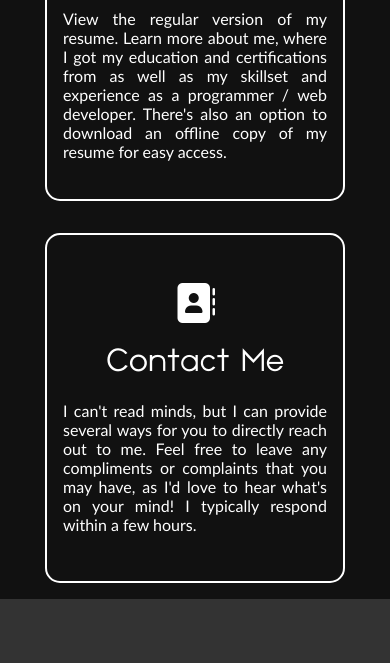
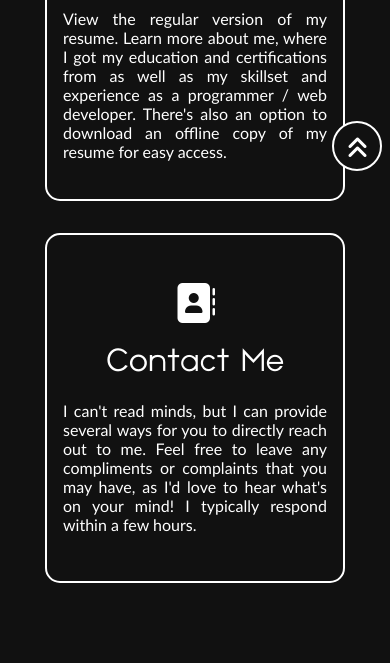
Before and after one commit to shai-04/shaiyur, a plain HTML site: page index.html in a window 390 px wide. Shown: the part 656-1319 px from the top of the page. Before the commit the page ends 1255 px from the top, so only its background shows below. Drawn offline with Linux system fonts and the light colour scheme.

Commit message:
Added scroll to top button for smaller screens with smooth animation

```diff
--- a/assets/css/base.css
+++ b/assets/css/base.css
@@ -19,9 +19,14 @@
     box-sizing: border-box;
 }
 
+html {
+    scroll-behavior: smooth;
+}
+
 body {
     background-color: #333;
     color: #fff;
+    position: relative;
 }
 
 header {
@@ -99,7 +104,40 @@ header > a {
     box-shadow: 0px 0px 30px 10px #888888;
 }
 
+.scrollUpButton {
+    display: none;
+    position: fixed;
+    right: 2%;
+    bottom: 2%;
+    font-size: 1.5rem;
+    text-decoration: none;
+    background-color: #111;
+    color: #fff;
+    height: 50px;
+    width: 50px;
+    border: 2px solid #fff;
+    border-radius: 50%;
+    padding: .8rem;
+
+    transition-property: color, background-color, transform;
+    transition-duration: .2s;
+    transition-timing-function: ease;
+}
+
+.scrollUpButton:hover {
+    color: #000;
+    background-color: #fff;
+}
+
 @media only screen and (max-width: 420px) {
+    body {
+        padding-bottom: 4rem;
+    }
+
+    .scrollUpButton {
+        display: block;
+    }
+
     .option:hover {
         transform: translateY(0px);
     }
--- a/index.html
+++ b/index.html
@@ -16,7 +16,7 @@
     </head>
 
     <body>
-        <header>
+        <header id = "top">
             <i class="fa-solid fa-code"></i>
             <a href = "index.html">Shaiyur Dooken</a>
         </header>
@@ -40,5 +40,7 @@
                 <p>I can't read minds, but I can provide several ways for you to directly reach out to me. Feel free to leave any compliments or complaints that you may have, as I'd love to hear what's on your mind! I typically respond within a few hours.</p>
             </a>
         </div>
+
+        <a class = "scrollUpButton" href = "#top"><i class = "fa-solid fa-angles-up"></i></a>
     </body>
 </html>
```
Also changed, not shown: contact.html (+2 -0 lines), resume.html (+2 -0 lines).
